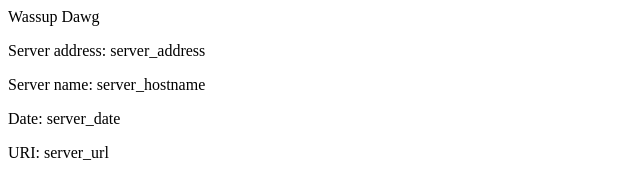
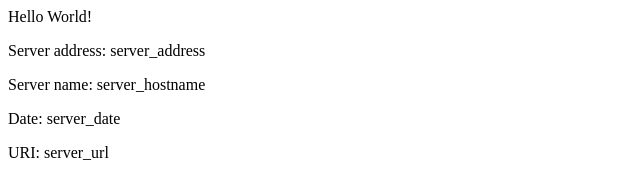
Before and after one commit to jbmarzan/eks-example, a plain HTML site: page src/index.html in a window 1280 px wide. Shown: the full height of the page, 0-640 px from the left. Drawn offline with Linux system fonts and the light colour scheme.

Commit message:
Revert "v2 Updating home page"
This reverts commit e4a45444e4e4caa91d6d11fab18279f809f4d157.

```diff
--- a/src/index.html
+++ b/src/index.html
@@ -1,8 +1,8 @@
 <head>
-<title>Jason's World</title>
+<title>Hello World</title>
 </head>
 <div class="info">
-<h>Wassup Dawg</h>
+<h>Hello World!</h>
 <p><span>Server&nbsp;address:</span> <span>server_address</span></p>
 <p><span>Server&nbsp;name:</span> <span>server_hostname</span></p>
 <p class="smaller"><span>Date:</span> <span>server_date</span></p>
```
